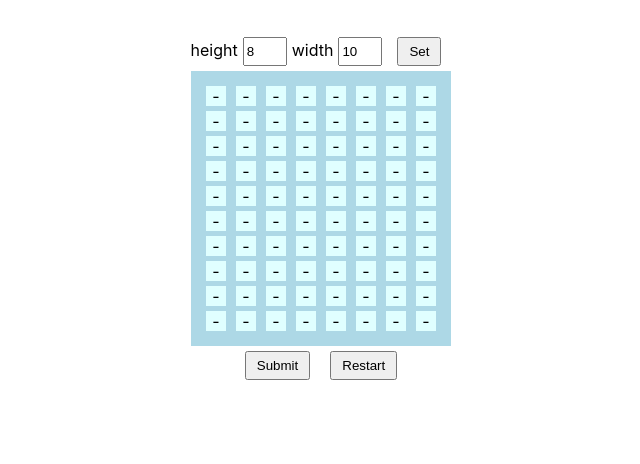
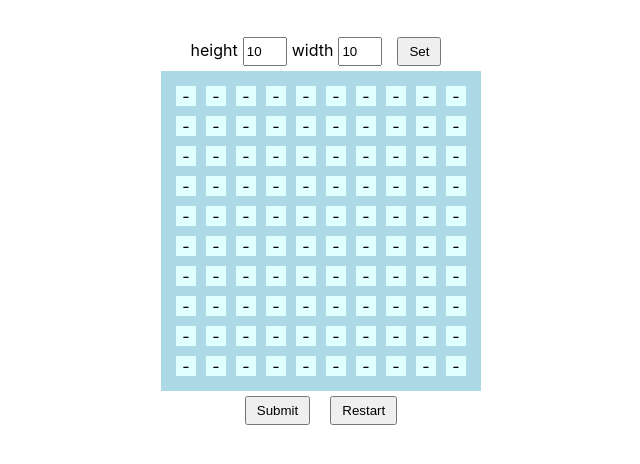
Before and after one commit to neuronas/react-test-20210715, a React (Create React App) app: page / in a window 1280 px wide. Shown: the top 464 px of the page, without its empty margins (319-959 px from the left). Built offline with nearby package versions, Linux system fonts and the light colour scheme.

Commit message:
fix rerender method

```diff
--- a/src/App.css
+++ b/src/App.css
@@ -11,11 +11,17 @@
 
 .board {
   display: inherit;
+  flex-direction: column;
+  align-items: flex-start;
   background: lightblue;
   margin: auto;
   padding: 10px;
   font-size: 1rem;
   overflow: auto;
+}
+
+.row {
+  display: inherit;
 }
 
 .node {
--- a/src/App.js
+++ b/src/App.js
@@ -5,7 +5,7 @@ import './App.css';
 
 function App() {
 
-  const [size, setSize] = useState({height: 8, width: 10})
+  const [size, setSize] = useState({height: 10, width: 10})
   const [clusters, setClusters] = useState(null)
 
   const doPost = (data) => {
@@ -14,7 +14,7 @@ function App() {
         const result = getClusters(data)
         console.log("POST", result)
         resolve(result)
-      }, 500)
+      }, 10)
     })
   }
 
--- /dev/null
+++ b/src/components/Board/Grid.js
@@ -0,0 +1,21 @@
+import {useEffect} from 'react'
+const Grid = ({matrix, onClick, showClusters}) =>  {
+
+	return (
+		<div className="board">
+			{
+				matrix.map((v, vKey) => (
+					<div className="row" key={vKey}>
+						{
+							matrix[vKey].map((hValue, hKey) => (
+									<div className="node" key={hKey} onClick={(e) => onClick(e, vKey, hKey)}>{`${!showClusters ? (hValue ? 'o' : '-') : (hValue ? hValue :' ')}`}</div>
+							))
+						}
+					</div>
+				))
+			}
+		</div>
+	)
+}
+
+export default Grid
--- a/src/components/Board.js
+++ b/src/components/Board/index.js
@@ -1,10 +1,9 @@
 import {useEffect, useState} from 'react'
-
+import Grid from './Grid'
 
 const Board = ({clusters, size, sendNodes}) => {
 
-	const [showClusters, setShowClusters] = useState(null)
-	const [reRender, setReRender] = useState(false)
+	const [showClusters, setShowClusters] = useState(false)
 	const [matrix, setMatrix] = useState(Array(size.height).fill(0).map(() => Array(size.width).fill(0)))
 
 	useEffect(() => {
@@ -30,19 +29,14 @@ const Board = ({clusters, size, sendNodes}) => {
 		setShowClusters(true)
 	}
 
-	let onClick = (e, h, v) => {
+	let handleClick = (e, h, v) => {
 		if (showClusters) return
 
-		let tempMatrix = matrix
-
-		let node = tempMatrix[h][v]
+		let tempMatrix = [...matrix]
+		let node = matrix[h][v]
 		tempMatrix[h][v] = node == 1 ? 0 : 1
-
 		setMatrix(tempMatrix)
-
 		let elem = e.target
-		// toggle
-		elem.innerHTML = elem.innerText === "-" ? 'o' : '-'
 	}
 
 	const doSubmitt = () => {
@@ -51,31 +45,15 @@ const Board = ({clusters, size, sendNodes}) => {
 
 	const doReset = () => {
 		setMatrix(Array(size.height).fill(0).map(() => Array(size.width).fill(0)))
-		setReRender(true)
 		setShowClusters(false)
-
-		setTimeout(() => {
-			setReRender(false)
-		}, 50)
 	}
 
 	return (
 		<div>
 			<div className="main">
-				<div className="board">
-				{ !reRender &&
-					matrix.map((v, vKey) =>
-						<div key={vKey}>
-							{
-								matrix[vKey].map((hValue, hKey) => (
-										<div className="node" key={hKey} onClick={(e) => onClick(e, vKey, hKey)}>{`${!showClusters ? '-' : (hValue ? hValue :' ')}`}</div>
-									)
-								)
-							}
-						</div>
-					)
+				{
+					<Grid matrix={matrix} onClick={handleClick} showClusters={showClusters} />
 				}
-				</div>
 			</div>
 			<div>
 				<button onClick={doSubmitt}>Submit</button>
--- a/src/components/Controls.js
+++ b/src/components/Controls.js
@@ -1,13 +1,8 @@
-import {useState, useEffect} from 'react'
+import {useState} from 'react'
 
 const Controls = ({size, setSize}) => {
 
 	const [values, setValue] = useState({height: size.height, width: size.width})
-
-  useEffect(() => {
-    // set data when endpoint send response
-    setSize({height: 8, width: 10})
-  }, [])
 
 	const doSet = (size) => {
 		setSize(values)
@@ -32,6 +27,4 @@ const Controls = ({size, setSize}) => {
 	)
 }
 
-
-
 export default Controls
```
